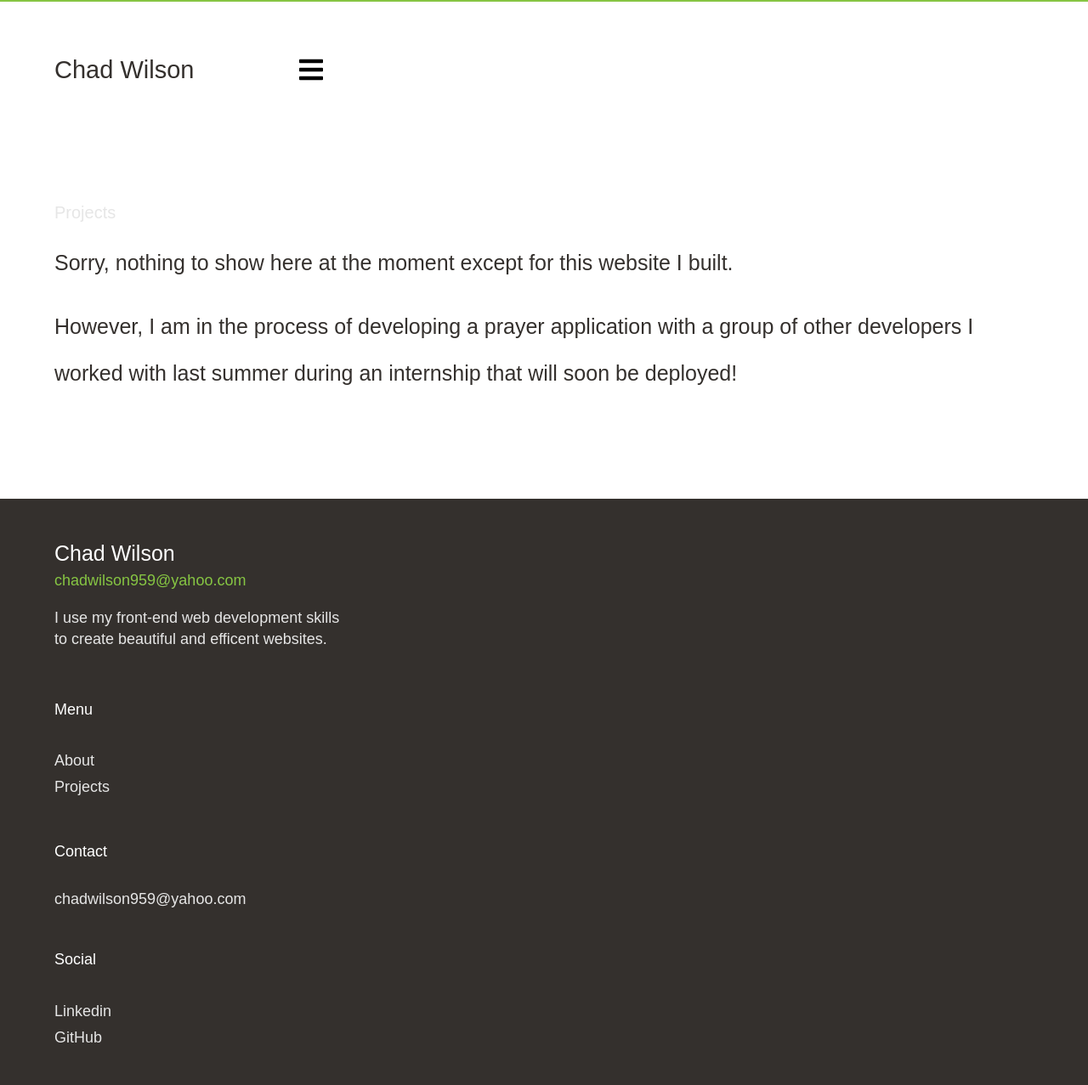
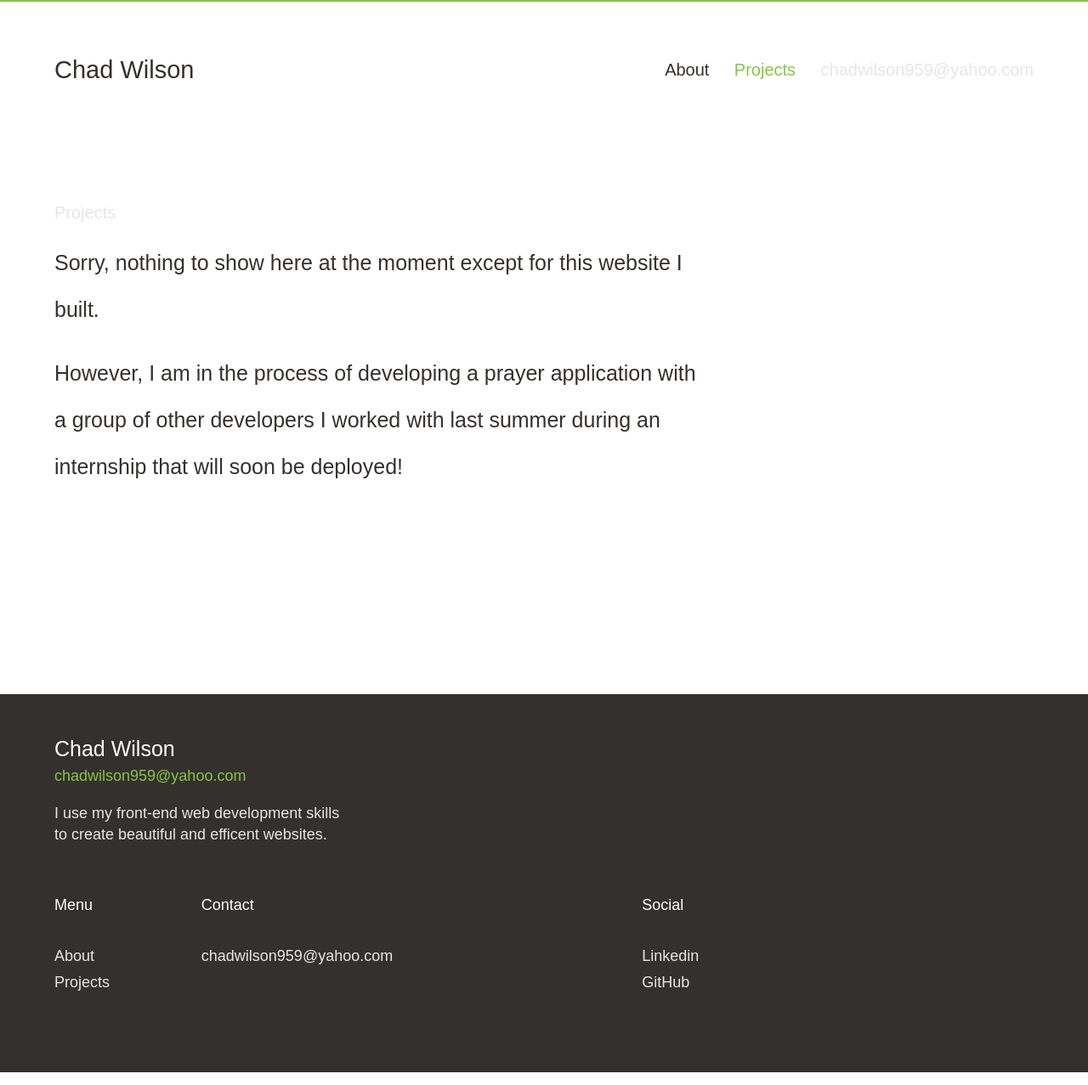
Before and after one commit to chadwilson20/portfolio, a plain HTML site: page projects.html in a window 1280 px wide. Shown: the whole page at 85% size. Drawn offline with nearby package versions, Linux system fonts and the light colour scheme.

Commit message:
Finished responsive design

```diff
--- a/JavaScript/javascript.js
+++ b/JavaScript/javascript.js
@@ -87,7 +87,7 @@ $(document).ready(function() {
         }
     });
 
-    $("#wider_screen_size_header_navigation_nav a").click(function() {
+    $(".wider_screen_size_header_navigation_nav a").click(function() {
         $(this).css({
             "border-bottom-color":"white"
         });
--- a/Sass/style.scss
+++ b/Sass/style.scss
@@ -77,7 +77,7 @@ p, #component-description_div__h2 {
     @include responsive-text(font-size, 373px, 1200px, 17px, 18px);
 }
 
-#wider_screen_size_header_navigation_nav a {
+.wider_screen_size_header_navigation_nav a {
     @include responsive-text(font-size, 373px, 1200px, 15px, 20px);
 }
 
--- a/projects.html
+++ b/projects.html
@@ -42,19 +42,26 @@
             <div id="component-main_content">
                 <!-- Green Bar -->
                 <div class="component-header_green_bar"></div>
-                <header class="component-div_margin">
+                <header class="component-div_margin" id="header_margin">
                     <div class="component-div_margin__header_div">
                         <div class="component-header__left-div">
                             <h1>Chad Wilson</h1>
                         </div>
                         <!-- Open menu button -->
-                        <div class="component-header__right-div">
+                        <div class="component-header__right-div open_menu_div">
                             <i class="fas fa-bars fa-2x" id="open_menu"></i>
+                        </div>
+                        <div class="component-header__right-div wider_screen_size_header_navigation">
+                            <div class="wider_screen_size_header_navigation_nav">
+                                <a href="index.html">About</a>
+                                <a href="projects.html" class="component-header__left-div__nav_active_a projects_link">Projects</a>
+                                <a href="javascript:;" id="wider_screen_drop_down_menu_email" onclick="CopyEmail('drop_down_menu_email')">chadwilson959@yahoo.com</a>
+                            </div>
                         </div>
                     </div>
                 </header>
                 <!-- Projects section -->
-                <div class="component-div_margin">
+                <div class="component-div_margin component-div_width" id="intro_div">
                     <h2 class="component-div_margin_h2_after_description">Projects</h2>
                     <p>Sorry, nothing to show here at the moment except for this website I built.</p>
                     <p>However, I am in the process of developing a prayer application with a group of other developers I worked with last summer during an internship that will soon be deployed!</p>
@@ -66,6 +73,7 @@
                         <a href="javascript:;" class="component-div_margin__email_color component-footer_background_color__email_border_color" id="green_email_two" onclick="CopyEmail('green_email_two')">chadwilson959@yahoo.com</a>
                         <p class="component-footer_background_color__a component-footer_background_color__p">I use my front-end web development skills to create beautiful and efficent websites.</p>
                     </div>
+                    <div id="mobile_footer_div">
                         <div class="component-footer_background_color__div">
                             <h2 class="component-footer_background_color__h2 component-footer_background_color__h2_after_first">Menu</h2>
                             <nav class="component-footer_background_color__nav">
@@ -75,7 +83,7 @@
                         </div>
                         <div class="component-footer_background_color__div">
                             <h2 class="component-footer_background_color__h2 component-footer_background_color__h2_after_first">Contact</h2>
-                        <a href="javascript:;" class="component-footer_background_color__a" id="grey_email" onclick="CopyEmail('grey_email')">chadwilson959@yahoo.com</a>
+                            <a href="javascript:;" class="component-footer_background_color__a" id="grey_email_one" onclick="CopyEmail('grey_email_one')">chadwilson959@yahoo.com</a>
                         </div>
                         <div>
                             <h2 class="component-footer_background_color__h2 component-footer_background_color__h2_after_first">Social</h2>
@@ -84,6 +92,51 @@
                                 <a href="https://github.com/chadwilson20" target="_blank" class="component-footer_background_color__a">GitHub</a>
                             </nav>
                         </div>
+                    </div>
+                    <div id="wider_screen_footer_div">
+                        <div id="wider_screen_footer_div_flex">
+                            <div class="component-footer_background_color__div">
+                                <h2 class="component-footer_background_color__h2 component-footer_background_color__h2_after_first">Menu</h2>
+                                <nav class="component-footer_background_color__nav">
+                                    <a href="index.html" class="component-footer_background_color__a">About</a>
+                                    <a href="projects.html" class="component-footer_background_color__a">Projects</a>
+                                </nav>
+                            </div>
+                            <div class="component-footer_background_color__div">
+                                <h2 class="component-footer_background_color__h2 component-footer_background_color__h2_after_first contact_header">Contact</h2>
+                                <a href="javascript:;" class="component-footer_background_color__a" id="grey_email_two" onclick="CopyEmail('grey_email_two')">chadwilson959@yahoo.com</a>
+                            </div>
+                        </div>
+                        <div>
+                            <h2 class="component-footer_background_color__h2 component-footer_background_color__h2_after_first">Social</h2>
+                            <nav class="component-footer_background_color__nav">
+                                <a href="https://www.linkedin.com/in/chad-wilson-b35160b6/" target="_blank" class="component-footer_background_color__a">Linkedin</a>
+                                <a href="https://github.com/chadwilson20" target="_blank" class="component-footer_background_color__a">GitHub</a>
+                            </nav>
+                        </div>
+                    </div>
+                    <div id="widest_screen_footer_div">
+                        <div id="wider_screen_footer_div_flex">
+                            <div class="component-footer_background_color__div">
+                                <h2 class="component-footer_background_color__h2 component-footer_background_color__h2_after_first">Menu</h2>
+                                <nav class="component-footer_background_color__nav">
+                                    <a href="index.html" class="component-footer_background_color__a">About</a>
+                                    <a href="projects.html" class="component-footer_background_color__a">Projects</a>
+                                </nav>
+                            </div>
+                            <div class="component-footer_background_color__div">
+                                <h2 class="component-footer_background_color__h2 component-footer_background_color__h2_after_first contact_header">Contact</h2>
+                                <a href="javascript:;" class="component-footer_background_color__a" id="grey_email_three" onclick="CopyEmail('grey_email_three')">chadwilson959@yahoo.com</a>
+                            </div>
+                        </div>
+                        <div id="social_div_width">
+                            <h2 class="component-footer_background_color__h2 component-footer_background_color__h2_after_first">Social</h2>
+                            <nav class="component-footer_background_color__nav">
+                                <a href="https://www.linkedin.com/in/chad-wilson-b35160b6/" target="_blank" class="component-footer_background_color__a">Linkedin</a>
+                                <a href="https://github.com/chadwilson20" target="_blank" class="component-footer_background_color__a">GitHub</a>
+                            </nav>
+                        </div>
+                    </div>
                 </footer>
             </div>
         </div>
```
Also changed, not shown: index.html (+4 -4 lines), css/sass_style.css, css/style.css. Lines whose indentation alone changed are shown as unchanged.
